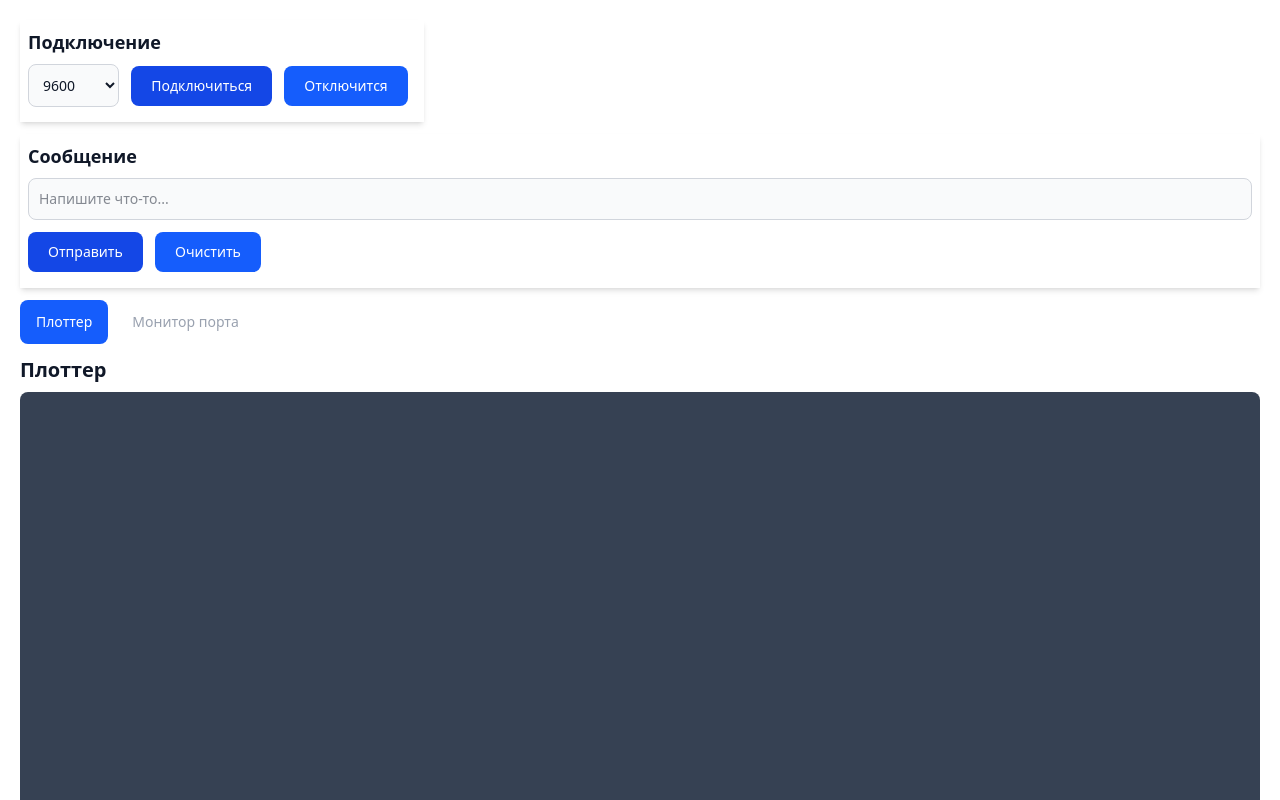
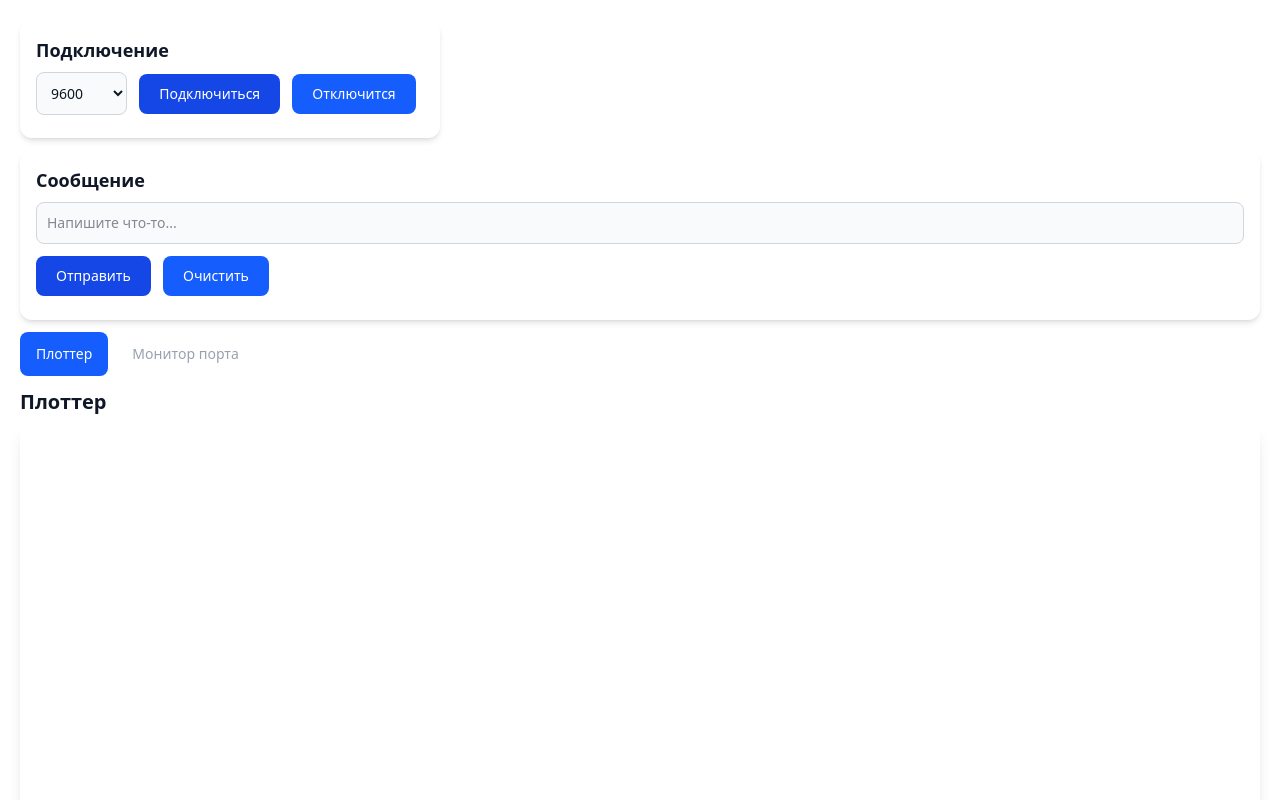
Before and after one commit to rand0mRU/webCOMPort, a plain HTML site: page index.html in a window 1280 px wide. Shown: the top 800 px of the page. Drawn offline with nearby package versions, Linux system fonts and the light colour scheme.

Commit message:
white theme fixes, round fixes

```diff
--- a/index.html
+++ b/index.html
@@ -10,7 +10,7 @@
 
 <body class="dark:bg-gray-800">
 	<div class="p-5 pb-0">
-		<div class="shadow-md border-gray-300 p-2 inline-block">
+		<div class="shadow-md border-gray-300 p-4 inline-block rounded-xl">
 			<label for="baudRate" class="block mb-2 text-lg font-bold text-gray-900 dark:text-white">Подключение</label>
 			<select style="display: inline-block;" id="baudRate"
 				class="bg-gray-50 border border-gray-300 text-gray-900 text-sm rounded-lg focus:ring-blue-500 focus:border-blue-500 block p-2.5 dark:bg-gray-700 dark:border-gray-600 dark:placeholder-gray-400 dark:text-white dark:focus:ring-blue-500 dark:focus:border-blue-500">
@@ -40,8 +40,8 @@
 		</div>
 	</div>
 	<div id="forCanvas" class="p-5 pt-3">
-		<div id="msg" class="mb-3 ц">
-			<div class="shadow-md border-gray-300 p-2 inline-block w-full">
+		<div id="msg" class="mb-3">
+			<div class="shadow-md border-gray-300 p-4 rounded-xl inline-block w-full">
 				<label for="message"
 					class="block mb-2 text-lg font-bold text-gray-900 dark:text-white">Сообщение</label>
 				<input type="text" id="message" placeholder="Напишите что-то..."
@@ -68,8 +68,8 @@
 			</ul>
 
 			<p class="block mb-2 text-xl font-bold text-gray-900 dark:text-white">Плоттер</p>
-			<canvas id="canvas" class="h-[90vh] w-full bg-gray-700 rounded-lg mb-3"></canvas>
-			<div class="shadow-md border-gray-300 p-3">
+			<canvas id="canvas" class="h-[90vh] w-full dark:bg-gray-700 rounded-lg mb-3 shadow-lg"></canvas>
+			<div class="shadow-md border-gray-300 p-3 rounded-xl">
 				<p class="text-xl text-gray-900 dark:text-white mb-3 font-bold">Настройки</p>
 
 				<div class="flex items-center mb-4">
```
